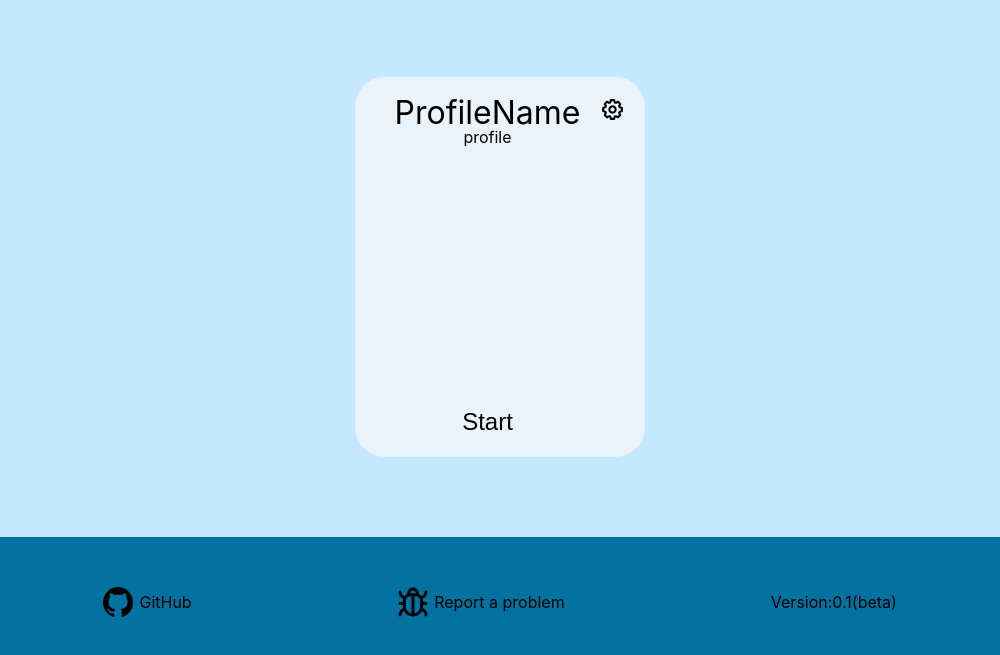
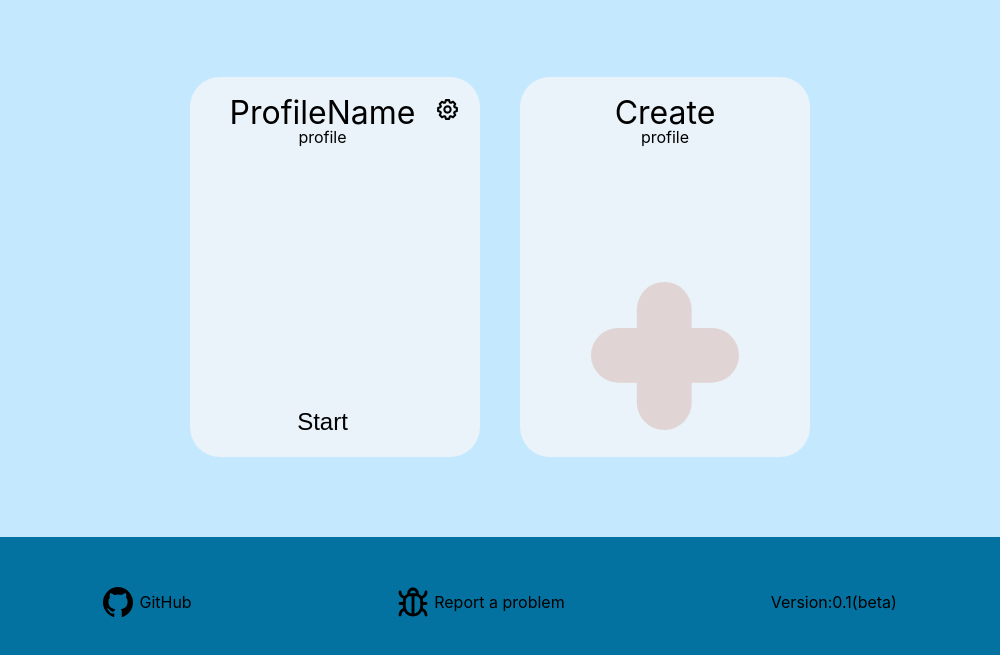
Before and after one commit to Blitz-Cloud/Smart-StartUP, an Electron app: page src/front-end/index.html in a window 1000 px wide. Shown: the part 133-788 px from the top of the page. Drawn offline with Linux system fonts and the light colour scheme; no server answers; a web font is replaced by a local one.

Commit message:
The main page is ready, it`s not polish

```diff
--- a/src/front-end/index.html
+++ b/src/front-end/index.html
@@ -59,6 +59,39 @@
           </svg>
         </div>
       </div>
+      <div class="create">
+        <div class="col1" id="create">
+          <div>
+            <h3>Create</h3>
+            <h6>profile</h6>
+          </div>
+          <button>
+            <svg
+              width="148"
+              height="148"
+              viewBox="0 0 148 148"
+              fill="none"
+              xmlns="http://www.w3.org/2000/svg"
+            >
+              <rect
+                x="45.88"
+                width="54.76"
+                height="148"
+                rx="27.38"
+                fill="#E1D4D4"
+              />
+              <rect
+                y="100.64"
+                width="54.76"
+                height="148"
+                rx="27.38"
+                transform="rotate(-90 0 100.64)"
+                fill="#E1D4D4"
+              />
+            </svg>
+          </button>
+        </div>
+      </div>
     </main>
     <footer>
       <div>
--- a/src/front-end/src/index.css
+++ b/src/front-end/src/index.css
@@ -63,6 +63,7 @@ main {
   height: 340px;
   width: 250px;
   border-radius: 30px;
+  margin: 20px;
   display: grid;
   grid-template-columns: 0.9fr 0.1fr;
   grid-template-rows: 1fr;
@@ -81,6 +82,33 @@ card svg {
   flex-direction: column;
   justify-content: space-between;
   text-align: center;
+}
+.col1 button {
+  font-size: 1.5rem;
+  border: none;
+  background: none;
+  font-weight: 400;
+}
+.create {
+  background-color: var(--card);
+  height: 340px;
+  width: 250px;
+  border-radius: 30px;
+  margin: 20px;
+  display: grid;
+  grid-template-columns: 1fr;
+  grid-template-rows: 1fr;
+  grid-template-areas: "col1";
+  padding: 20px;
+}
+#create {
+  display: flex;
+  flex-direction: column;
+  justify-content: space-between;
+  text-align: center;
+}
+.create h3 {
+  font-size: 2rem;
 }
 .col1 button {
   font-size: 1.5rem;
```
